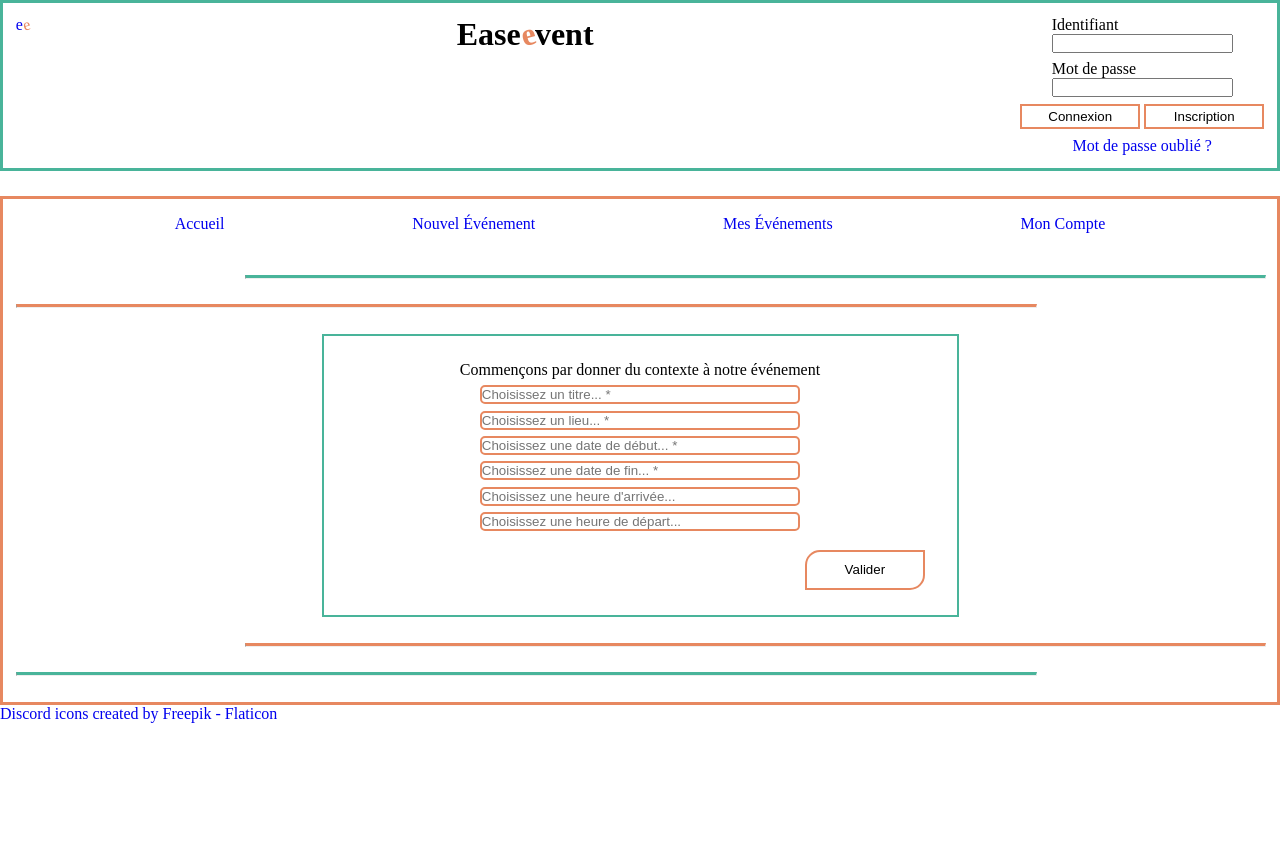
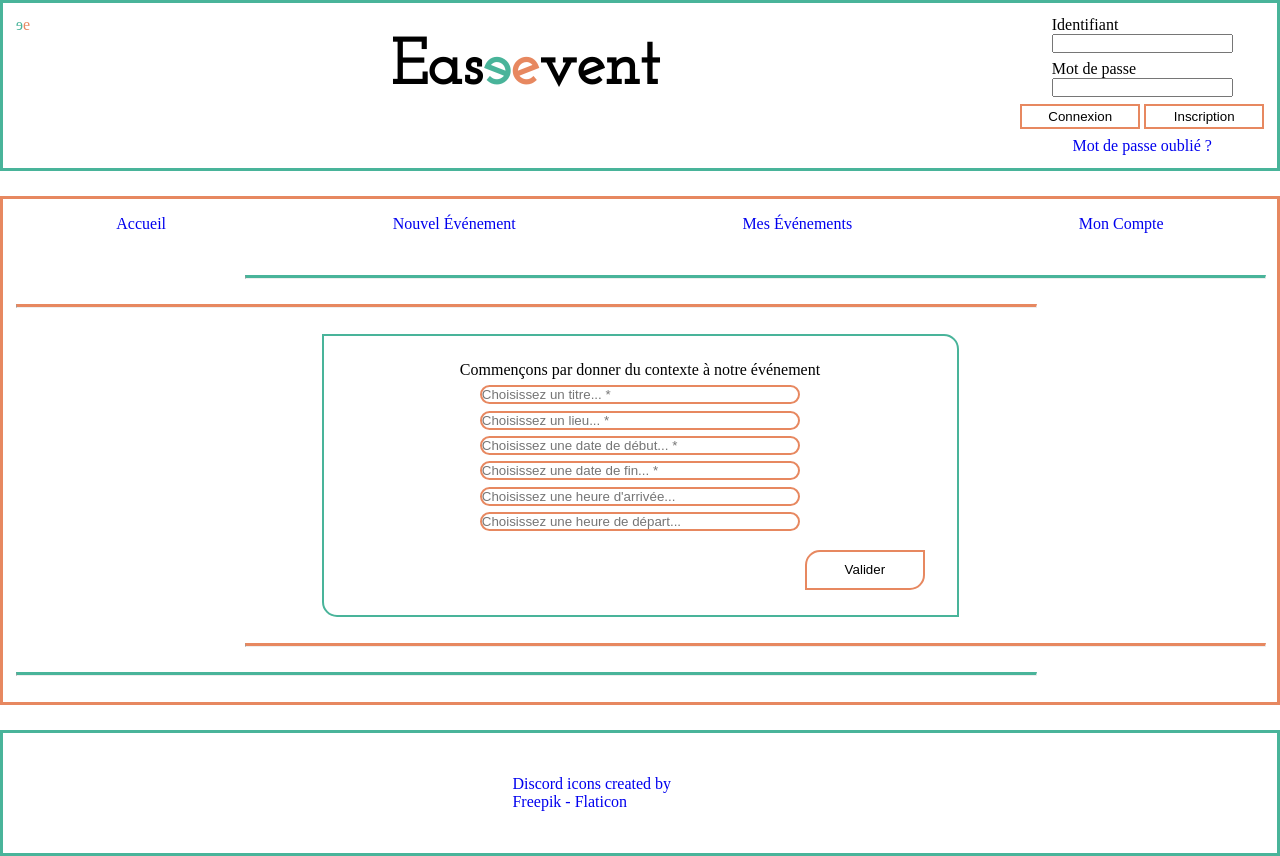
Before and after one commit to LaurentTeyssier/adrar_lt, a plain HTML site: page 3_Mon_Projet_Fil_Rouge/6_Front-end/main.html in a window 1280 px wide. Before the commit the page ends 800 px from the top, so only its background shows below. Drawn offline with Linux system fonts and the light colour scheme.

Commit message:
Update Style.css

```diff
--- a/3_Mon_Projet_Fil_Rouge/6_Front-end/Style.css
+++ b/3_Mon_Projet_Fil_Rouge/6_Front-end/Style.css
@@ -1,8 +1,8 @@
 /* CSS RESET
 */
 * {
-    margin: 0;
-    padding: 0;
+    margin: 0%;
+    padding: 0%;
     list-style-type: none;
     text-decoration: none;
 }
@@ -11,10 +11,10 @@
 FONTS
 */
 
-/* @font-face {
+@font-face {
     font-family: josefin;
     src: url(/fonts/Josefin/static/JosefinSlab-Regular.ttf);
-} */
+}
 
 /* HEADER STYLING
 */
@@ -31,34 +31,43 @@ header {
 
 /* LOGO */
 
+#logo {
+    font-family: josefin;
+    font-size: 10vh;
+    padding-top: 15px;
+    font-weight: bold;
+ }
+
 /* TITLE */
 
-/* h1 {
-    /* font-family: Quick */
-/* } */ */
+h1 {
+     font-family: josefin;
+     font-size: 8vh;
+     padding-top: 20px;
+     padding-bottom: 20px;
+ }
+
 
 .first_e {
     color:#49b49a;
     display: inline-block;
-
-    -moz-transform: scale(-1, 1) rotate(-15deg);
+    transform: scale(-1,1);
+    /* -moz-transform: scale(-1, 1) rotate(-15deg);
     -webkit-transform: scale(-1, 1) rotate(-15deg);
     -o-transform: scale(-1, 1) rotate(-15deg);
     -ms-transform: scale(-1, 1) rotate(-15deg);
-    transform: scale(-1, 1) rotate(-15deg);
+    transform: scale(-1, 1) rotate(-15deg); */
     margin: 0px;
-
-
 }
 
 .second_e {
     color: #e78860;
     display: inline-block;
-    -webkit-transform : rotate(-15deg);
+    /* -webkit-transform : rotate(-15deg);
     -moz-transform : rotate(-15deg);
     -ms-transform : rotate(-15deg);
     -o-transform : rotate(-15deg);
-    transform : rotate(-15deg);
+    transform : rotate(-15deg); */
     margin: 0px;
 
 }
@@ -101,11 +110,20 @@ header {
 
 .navbar {
     display: flex;
-    justify-content:space-evenly;
+    justify-content:space-around;
 }
 
 .navbar li {
     margin: 16px;
+}
+
+.navbar li:visited {
+    color: black;
+}
+
+.navbar li:hover {
+    color: #49b49a;
+    border-bottom: double 2px #e78860;
 }
 
 
@@ -165,6 +183,7 @@ hr.separator_4 {
     display: flex;
     flex-direction: column;
     border: 2px solid #49b49a;
+    border-radius: 0px 15px 0px 15px;
     margin: 2% 25% 2% 25%;
     padding: 2% 0% 2% 0%;
 
@@ -173,7 +192,7 @@ hr.separator_4 {
 
  .event_creation_form form input {
     border: 2px solid #e78860;
-    border-radius: 5px;
+    border-radius: 10px;
     width: 50%;
     align-self: center;
     margin-top: 1%;
@@ -219,3 +238,37 @@ legend {
 .submit {
     display: inline-block;
 }
+
+/*
+FOOTER
+STYLING
+*/
+
+footer{
+    display: flex;
+    flex-direction: row;
+    justify-content: space-around;
+    align-items: center;
+    border: solid 3px #49b49a;
+    height: 15vh;
+    margin-top: 2%;
+}
+
+footer ul {
+    display: flex;
+    flex-direction: row;
+    justify-content: space-between;
+}
+footer ul li {
+    margin-right: 4%;
+    margin-left: 4%;
+    padding-right: 2%;
+}
+footer ul:nth-of-type(2) li {
+    border-right: solid 3px #e78860;
+
+}
+
+.nobr {
+    white-space: nowrap;
+}
```
